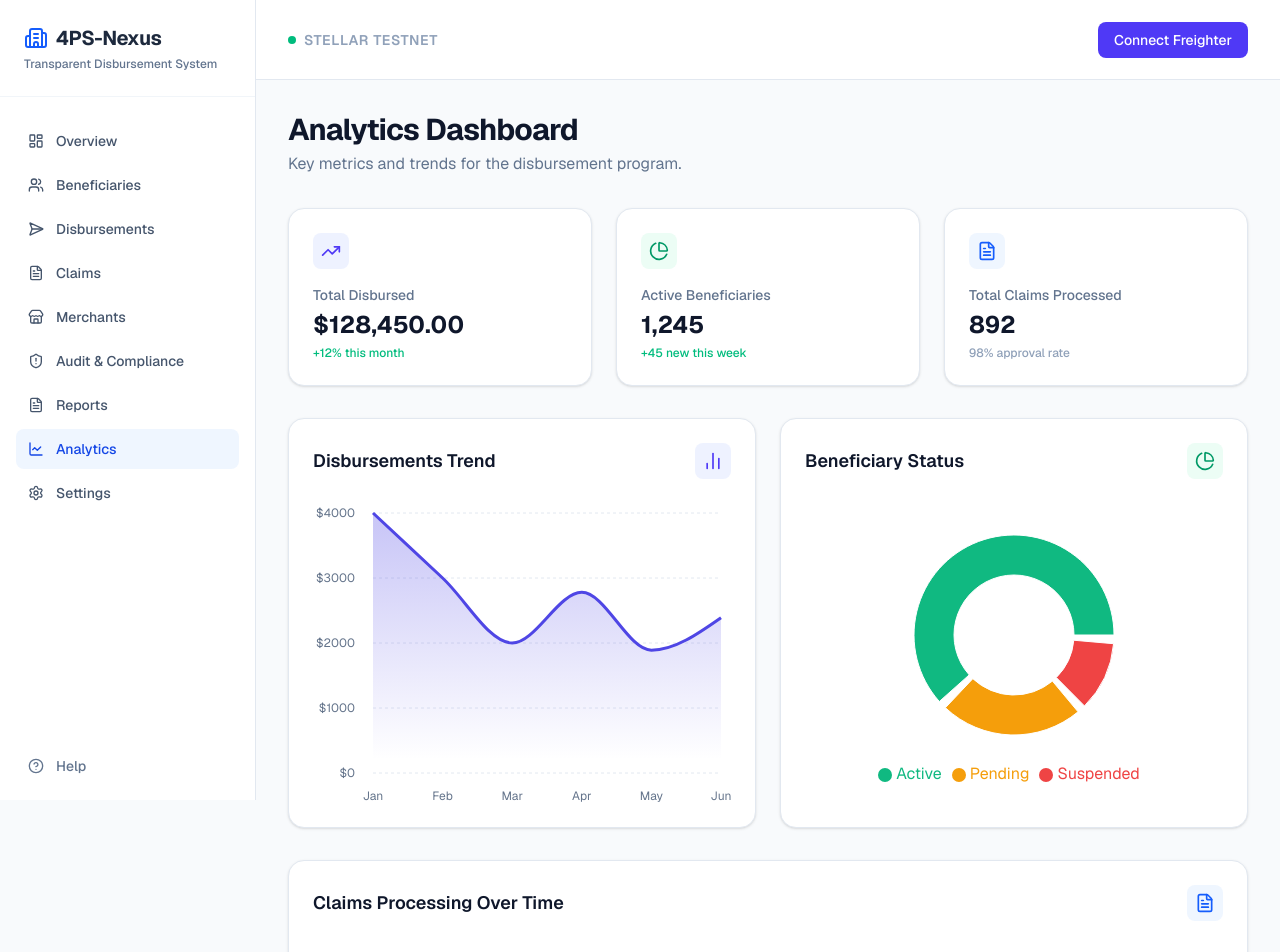
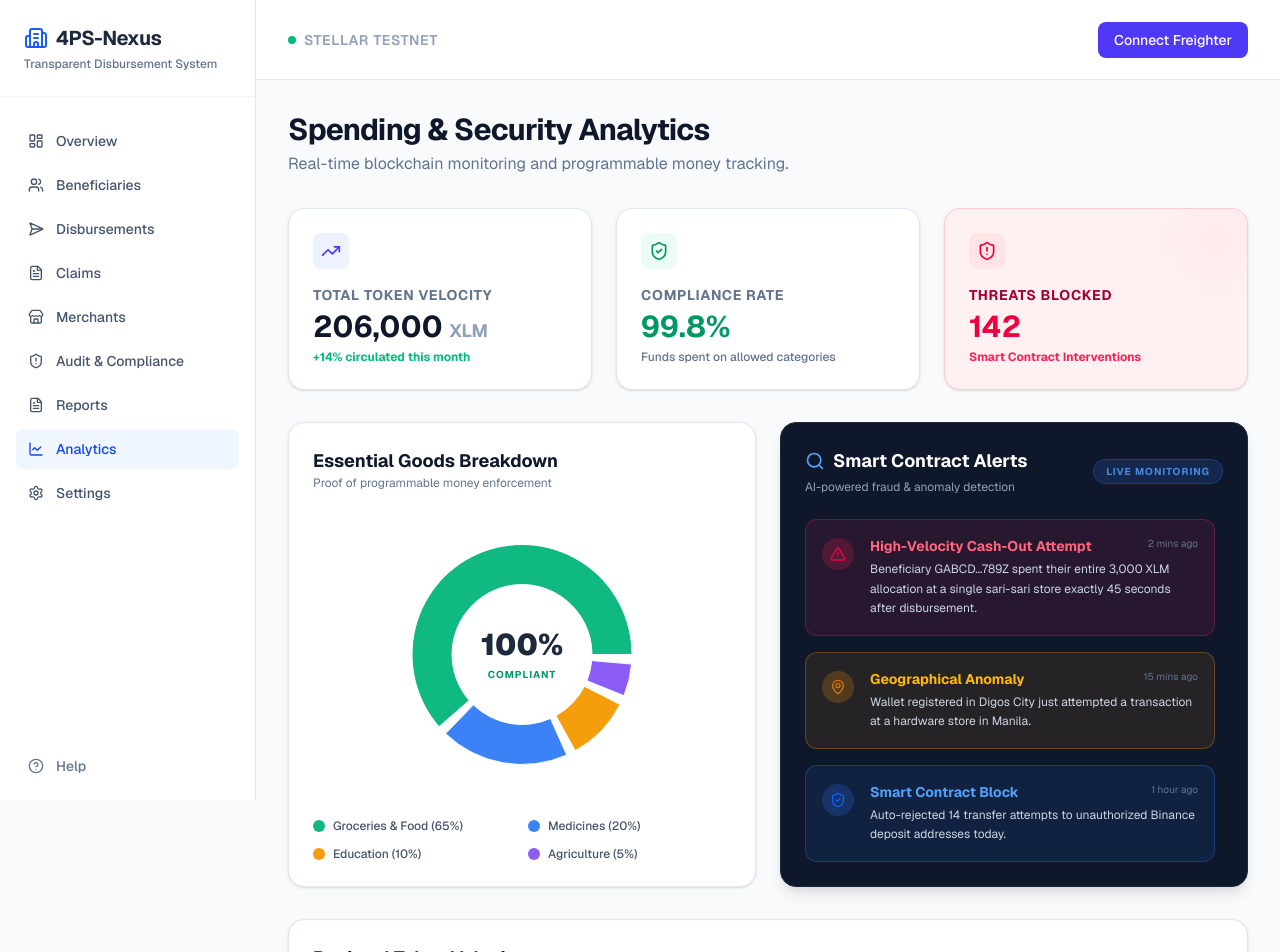
Before and after one commit to Dranyl-23/4PS-Nexus, a Next.js app in the folder web/: page /analytics in a window 1280 px wide. Shown: the top 952 px of the page. Built offline with nearby package versions, Linux system fonts and the light colour scheme.

Commit message:
Upgrade Analytics Page with unique spending features and AI anomaly detection

```diff
--- a/web/src/app/analytics/page.tsx
+++ b/web/src/app/analytics/page.tsx
@@ -1,40 +1,59 @@
 'use client';
-import { PieChart as PieChartIcon, TrendingUp, FileText, BarChart2 } from 'lucide-react';
+import { ShieldAlert, TrendingUp, Search, AlertTriangle, ShieldCheck, MapPin } from 'lucide-react';
 import {
-  AreaChart, Area, XAxis, YAxis, CartesianGrid, Tooltip, ResponsiveContainer,
+  AreaChart, Area, XAxis, YAxis, CartesianGrid, Tooltip as RechartsTooltip, ResponsiveContainer,
   BarChart, Bar, Legend, Cell, PieChart as RePieChart, Pie
 } from 'recharts';
 
-const disbursementData = [
-  { name: 'Jan', amount: 4000 },
-  { name: 'Feb', amount: 3000 },
-  { name: 'Mar', amount: 2000 },
-  { name: 'Apr', amount: 2780 },
-  { name: 'May', amount: 1890 },
-  { name: 'Jun', amount: 2390 },
+// --- SIMULATED DATA FOR DEMO ---
+
+const categorySpendingData = [
+  { name: 'Groceries & Food', value: 65, color: '#10b981' }, // Emerald
+  { name: 'Medicines', value: 20, color: '#3b82f6' }, // Blue
+  { name: 'Education', value: 10, color: '#f59e0b' }, // Amber
+  { name: 'Agriculture', value: 5, color: '#8b5cf6' }, // Purple
 ];
 
-const beneficiaryData = [
-  { name: 'Active', value: 800, color: '#10b981' },
-  { name: 'Pending', value: 300, color: '#f59e0b' },
-  { name: 'Suspended', value: 145, color: '#ef4444' },
+const regionalVelocityData = [
+  { name: 'Davao City', volume: 85000, color: '#4f46e5' },
+  { name: 'Tagum City', volume: 42000, color: '#0ea5e9' },
+  { name: 'Panabo City', volume: 38000, color: '#06b6d4' },
+  { name: 'Digos City', volume: 29000, color: '#14b8a6' },
 ];
 
-const claimsData = [
-  { name: 'Week 1', approved: 400, rejected: 24 },
-  { name: 'Week 2', approved: 300, rejected: 13 },
-  { name: 'Week 3', approved: 200, rejected: 98 },
-  { name: 'Week 4', approved: 278, rejected: 39 },
+const securityAlerts = [
+  {
+    id: 1,
+    type: 'critical',
+    title: 'High-Velocity Cash-Out Attempt',
+    description: 'Beneficiary GABCD...789Z spent their entire 3,000 XLM allocation at a single sari-sari store exactly 45 seconds after disbursement.',
+    time: '2 mins ago',
+    icon: <AlertTriangle className="w-4 h-4 text-rose-600" />
+  },
+  {
+    id: 2,
+    type: 'warning',
+    title: 'Geographical Anomaly',
+    description: 'Wallet registered in Digos City just attempted a transaction at a hardware store in Manila.',
+    time: '15 mins ago',
+    icon: <MapPin className="w-4 h-4 text-amber-600" />
+  },
+  {
+    id: 3,
+    type: 'info',
+    title: 'Smart Contract Block',
+    description: 'Auto-rejected 14 transfer attempts to unauthorized Binance deposit addresses today.',
+    time: '1 hour ago',
+    icon: <ShieldCheck className="w-4 h-4 text-blue-600" />
+  }
 ];
 
 export default function AnalyticsPage() {
   return (
     <div className="p-4 md:p-8 max-w-6xl mx-auto w-full">
-      <div className="mb-8 flex justify-between items-end">
-        <div>
-          <h1 className="text-3xl font-bold text-slate-900 tracking-tight">Analytics Dashboard</h1>
-          <p className="text-slate-500 mt-1">Key metrics and trends for the disbursement program.</p>
-        </div>
+      <div className="mb-8">
+        <h1 className="text-2xl md:text-3xl font-bold text-slate-900 tracking-tight">Spending & Security Analytics</h1>
+        <p className="text-slate-500 mt-1">Real-time blockchain monitoring and programmable money tracking.</p>
       </div>
 
       {/* Top Cards */}
@@ -46,128 +65,161 @@ export default function AnalyticsPage() {
             </div>
           </div>
           <div>
-            <h3 className="text-slate-500 text-sm font-medium mb-1">Total Disbursed</h3>
-            <div className="text-2xl font-bold text-slate-900">$128,450.00</div>
-            <p className="text-emerald-500 text-xs font-medium mt-1">+12% this month</p>
+            <h3 className="text-slate-500 text-sm font-bold uppercase tracking-wider mb-1">Total Token Velocity</h3>
+            <div className="text-2xl md:text-3xl font-bold text-slate-900">206,000 <span className="text-lg text-slate-400">XLM</span></div>
+            <p className="text-emerald-500 text-xs font-bold mt-1">+14% circulated this month</p>
           </div>
         </div>
 
         <div className="bg-white rounded-2xl border border-slate-200 p-6 shadow-sm flex flex-col justify-between">
           <div className="flex items-start justify-between mb-4">
             <div className="p-2 bg-emerald-50 text-emerald-600 rounded-lg">
-              <PieChartIcon className="w-5 h-5" />
+              <ShieldCheck className="w-5 h-5" />
             </div>
           </div>
           <div>
-            <h3 className="text-slate-500 text-sm font-medium mb-1">Active Beneficiaries</h3>
-            <div className="text-2xl font-bold text-slate-900">1,245</div>
-            <p className="text-emerald-500 text-xs font-medium mt-1">+45 new this week</p>
+            <h3 className="text-slate-500 text-sm font-bold uppercase tracking-wider mb-1">Compliance Rate</h3>
+            <div className="text-2xl md:text-3xl font-bold text-emerald-600">99.8%</div>
+            <p className="text-slate-500 text-xs font-medium mt-1">Funds spent on allowed categories</p>
           </div>
         </div>
 
-        <div className="bg-white rounded-2xl border border-slate-200 p-6 shadow-sm flex flex-col justify-between">
-          <div className="flex items-start justify-between mb-4">
-            <div className="p-2 bg-blue-50 text-blue-600 rounded-lg">
-              <FileText className="w-5 h-5" />
+        <div className="bg-rose-50 rounded-2xl border border-rose-200 p-6 shadow-sm flex flex-col justify-between relative overflow-hidden">
+          <div className="absolute -right-4 -top-4 w-24 h-24 bg-rose-100 rounded-full blur-xl opacity-50"></div>
+          <div className="flex items-start justify-between mb-4 relative z-10">
+            <div className="p-2 bg-rose-100 text-rose-600 rounded-lg">
+              <ShieldAlert className="w-5 h-5" />
             </div>
           </div>
-          <div>
-            <h3 className="text-slate-500 text-sm font-medium mb-1">Total Claims Processed</h3>
-            <div className="text-2xl font-bold text-slate-900">892</div>
-            <p className="text-slate-400 text-xs font-medium mt-1">98% approval rate</p>
+          <div className="relative z-10">
+            <h3 className="text-rose-800 text-sm font-bold uppercase tracking-wider mb-1">Threats Blocked</h3>
+            <div className="text-2xl md:text-3xl font-bold text-rose-600">142</div>
+            <p className="text-rose-500 text-xs font-bold mt-1">Smart Contract Interventions</p>
           </div>
         </div>
       </div>
 
-      {/* Charts Section */}
+      {/* Middle Charts */}
       <div className="grid grid-cols-1 lg:grid-cols-2 gap-6 mb-8">
 
-        {/* Disbursements Trend */}
-        <div className="bg-white rounded-2xl border border-slate-200 p-6 shadow-sm">
-          <div className="flex items-center justify-between mb-6">
-            <h2 className="text-lg font-semibold text-slate-900">Disbursements Trend</h2>
-            <div className="p-2 bg-indigo-50 text-indigo-600 rounded-lg">
-              <BarChart2 className="w-5 h-5" />
+        {/* Programmable Money Breakdown */}
+        <div className="bg-white rounded-2xl border border-slate-200 p-6 shadow-sm flex flex-col">
+          <div className="mb-2">
+            <h2 className="text-lg font-bold text-slate-900">Essential Goods Breakdown</h2>
+            <p className="text-xs text-slate-500">Proof of programmable money enforcement</p>
+          </div>
+          <div className="flex-1 min-h-[300px] relative">
+            <ResponsiveContainer width="100%" height="100%">
+              <RePieChart>
+                <Pie
+                  data={categorySpendingData}
+                  cx="50%"
+                  cy="50%"
+                  innerRadius={70}
+                  outerRadius={110}
+                  paddingAngle={5}
+                  dataKey="value"
+                >
+                  {categorySpendingData.map((entry, index) => (
+                    <Cell key={`cell-${index}`} fill={entry.color} />
+                  ))}
+                </Pie>
+                <RechartsTooltip
+                  formatter={(value) => `${value}%`}
+                  contentStyle={{ borderRadius: '8px', border: 'none', boxShadow: '0 4px 6px -1px rgb(0 0 0 / 0.1)' }}
+                />
+              </RePieChart>
+            </ResponsiveContainer>
+            {/* Center Text */}
+            <div className="absolute inset-0 flex flex-col items-center justify-center pointer-events-none">
+              <span className="text-3xl font-black text-slate-800">100%</span>
+              <span className="text-[10px] font-bold text-emerald-600 uppercase tracking-widest mt-1">Compliant</span>
             </div>
           </div>
-          <div className="h-[300px] w-full">
-            <ResponsiveContainer width="100%" height="100%">
-              <AreaChart data={disbursementData} margin={{ top: 10, right: 10, left: 0, bottom: 0 }}>
-                <defs>
-                  <linearGradient id="colorAmount" x1="0" y1="0" x2="0" y2="1">
-                    <stop offset="5%" stopColor="#4f46e5" stopOpacity={0.3}/>
-                    <stop offset="95%" stopColor="#4f46e5" stopOpacity={0}/>
-                  </linearGradient>
-                </defs>
-                <CartesianGrid strokeDasharray="3 3" vertical={false} stroke="#e2e8f0" />
-                <XAxis dataKey="name" axisLine={false} tickLine={false} tick={{fill: '#64748b', fontSize: 12}} dy={10} />
-                <YAxis axisLine={false} tickLine={false} tick={{fill: '#64748b', fontSize: 12}} tickFormatter={(value) => `$${value}`} dx={-10} />
-                <Tooltip
-                  contentStyle={{ borderRadius: '8px', border: 'none', boxShadow: '0 4px 6px -1px rgb(0 0 0 / 0.1), 0 2px 4px -2px rgb(0 0 0 / 0.1)' }}
-                  itemStyle={{ color: '#0f172a', fontWeight: 600 }}
-                />
-                <Area type="monotone" dataKey="amount" stroke="#4f46e5" strokeWidth={3} fillOpacity={1} fill="url(#colorAmount)" />
-              </AreaChart>
-            </ResponsiveContainer>
+          {/* Custom Legend */}
+          <div className="grid grid-cols-2 gap-3 mt-2">
+            {categorySpendingData.map((item) => (
+              <div key={item.name} className="flex items-center gap-2">
+                <div className="w-3 h-3 rounded-full" style={{ backgroundColor: item.color }}></div>
+                <span className="text-xs font-medium text-slate-600">{item.name} ({item.value}%)</span>
+              </div>
+            ))}
           </div>
         </div>
 
-        {/* Beneficiary Composition */}
-        <div className="bg-white rounded-2xl border border-slate-200 p-6 shadow-sm">
+        {/* AI Anomaly Detection */}
+        <div className="bg-slate-900 rounded-2xl border border-slate-800 p-6 shadow-lg flex flex-col">
           <div className="flex items-center justify-between mb-6">
-            <h2 className="text-lg font-semibold text-slate-900">Beneficiary Status</h2>
-            <div className="p-2 bg-emerald-50 text-emerald-600 rounded-lg">
-              <PieChartIcon className="w-5 h-5" />
+            <div>
+              <h2 className="text-lg font-bold text-white flex items-center gap-2">
+                <Search className="w-5 h-5 text-blue-400" /> Smart Contract Alerts
+              </h2>
+              <p className="text-xs text-slate-400 mt-1">AI-powered fraud & anomaly detection</p>
+            </div>
+            <div className="px-3 py-1 bg-blue-500/20 text-blue-400 border border-blue-500/30 rounded-full text-[10px] font-bold uppercase tracking-widest animate-pulse">
+              Live Monitoring
             </div>
           </div>
-          <div className="h-[300px] w-full flex items-center justify-center">
-            <ResponsiveContainer width="100%" height="100%">
-              <RePieChart>
-                <Pie
-                  data={beneficiaryData}
-                  cx="50%"
-                  cy="50%"
-                  innerRadius={60}
-                  outerRadius={100}
-                  paddingAngle={5}
-                  dataKey="value"
-                >
-                  {beneficiaryData.map((entry, index) => (
-                    <Cell key={`cell-${index}`} fill={entry.color} />
-                  ))}
-                </Pie>
-                <Tooltip
-                  contentStyle={{ borderRadius: '8px', border: 'none', boxShadow: '0 4px 6px -1px rgb(0 0 0 / 0.1)' }}
-                />
-                <Legend verticalAlign="bottom" height={36} iconType="circle" />
-              </RePieChart>
-            </ResponsiveContainer>
+
+          <div className="flex-1 flex flex-col gap-4 overflow-y-auto pr-2 custom-scrollbar">
+            {securityAlerts.map((alert) => (
+              <div
+                key={alert.id}
+                className={`p-4 rounded-xl border flex gap-4 ${
+                  alert.type === 'critical' ? 'bg-rose-500/10 border-rose-500/30' :
+                  alert.type === 'warning' ? 'bg-amber-500/10 border-amber-500/30' :
+                  'bg-blue-500/10 border-blue-500/30'
+                }`}
+              >
+                <div className={`w-8 h-8 rounded-full flex items-center justify-center shrink-0 mt-0.5 ${
+                  alert.type === 'critical' ? 'bg-rose-500/20' :
+                  alert.type === 'warning' ? 'bg-amber-500/20' :
+                  'bg-blue-500/20'
+                }`}>
+                  {alert.icon}
+                </div>
+                <div>
+                  <div className="flex justify-between items-start mb-1">
+                    <h4 className={`text-sm font-bold ${
+                      alert.type === 'critical' ? 'text-rose-400' :
+                      alert.type === 'warning' ? 'text-amber-400' :
+                      'text-blue-400'
+                    }`}>{alert.title}</h4>
+                    <span className="text-[10px] text-slate-500">{alert.time}</span>
+                  </div>
+                  <p className="text-xs text-slate-300 leading-relaxed">{alert.description}</p>
+                </div>
+              </div>
+            ))}
           </div>
         </div>
 
       </div>
 
-      {/* Claims Breakdown */}
+      {/* Regional Velocity Bar Chart */}
       <div className="bg-white rounded-2xl border border-slate-200 p-6 shadow-sm mb-8">
         <div className="flex items-center justify-between mb-6">
-          <h2 className="text-lg font-semibold text-slate-900">Claims Processing Over Time</h2>
-          <div className="p-2 bg-blue-50 text-blue-600 rounded-lg">
-            <FileText className="w-5 h-5" />
+          <div>
+            <h2 className="text-lg font-bold text-slate-900">Regional Token Velocity</h2>
+            <p className="text-xs text-slate-500 mt-1">Where are the 4P-Tokens circulating the fastest?</p>
           </div>
         </div>
         <div className="h-[300px] w-full">
           <ResponsiveContainer width="100%" height="100%">
-            <BarChart data={claimsData} margin={{ top: 10, right: 10, left: 0, bottom: 0 }}>
-              <CartesianGrid strokeDasharray="3 3" vertical={false} stroke="#e2e8f0" />
-              <XAxis dataKey="name" axisLine={false} tickLine={false} tick={{fill: '#64748b', fontSize: 12}} dy={10} />
-              <YAxis axisLine={false} tickLine={false} tick={{fill: '#64748b', fontSize: 12}} dx={-10} />
-              <Tooltip
-                cursor={{fill: '#f8fafc'}}
+            <BarChart data={regionalVelocityData} margin={{ top: 10, right: 10, left: 0, bottom: 0 }} layout="vertical">
+              <CartesianGrid strokeDasharray="3 3" horizontal={true} vertical={false} stroke="#e2e8f0" />
+              <XAxis type="number" axisLine={false} tickLine={false} tick={{fill: '#64748b', fontSize: 12}} tickFormatter={(val) => `${val/1000}k`} />
+              <YAxis dataKey="name" type="category" axisLine={false} tickLine={false} tick={{fill: '#334155', fontSize: 12, fontWeight: 600}} width={90} />
+              <RechartsTooltip
+                cursor={{fill: '#f1f5f9'}}
                 contentStyle={{ borderRadius: '8px', border: 'none', boxShadow: '0 4px 6px -1px rgb(0 0 0 / 0.1)' }}
+                formatter={(value) => [`${value} XLM`, 'Volume']}
               />
-              <Legend verticalAlign="top" height={36} iconType="circle" wrapperStyle={{ paddingBottom: '20px' }} />
-              <Bar dataKey="approved" name="Approved" fill="#10b981" radius={[4, 4, 0, 0]} barSize={40} />
-              <Bar dataKey="rejected" name="Rejected" fill="#ef4444" radius={[4, 4, 0, 0]} barSize={40} />
+              <Bar dataKey="volume" radius={[0, 4, 4, 0]} barSize={32}>
+                {regionalVelocityData.map((entry, index) => (
+                  <Cell key={`cell-${index}`} fill={entry.color} />
+                ))}
+              </Bar>
             </BarChart>
           </ResponsiveContainer>
         </div>
```
